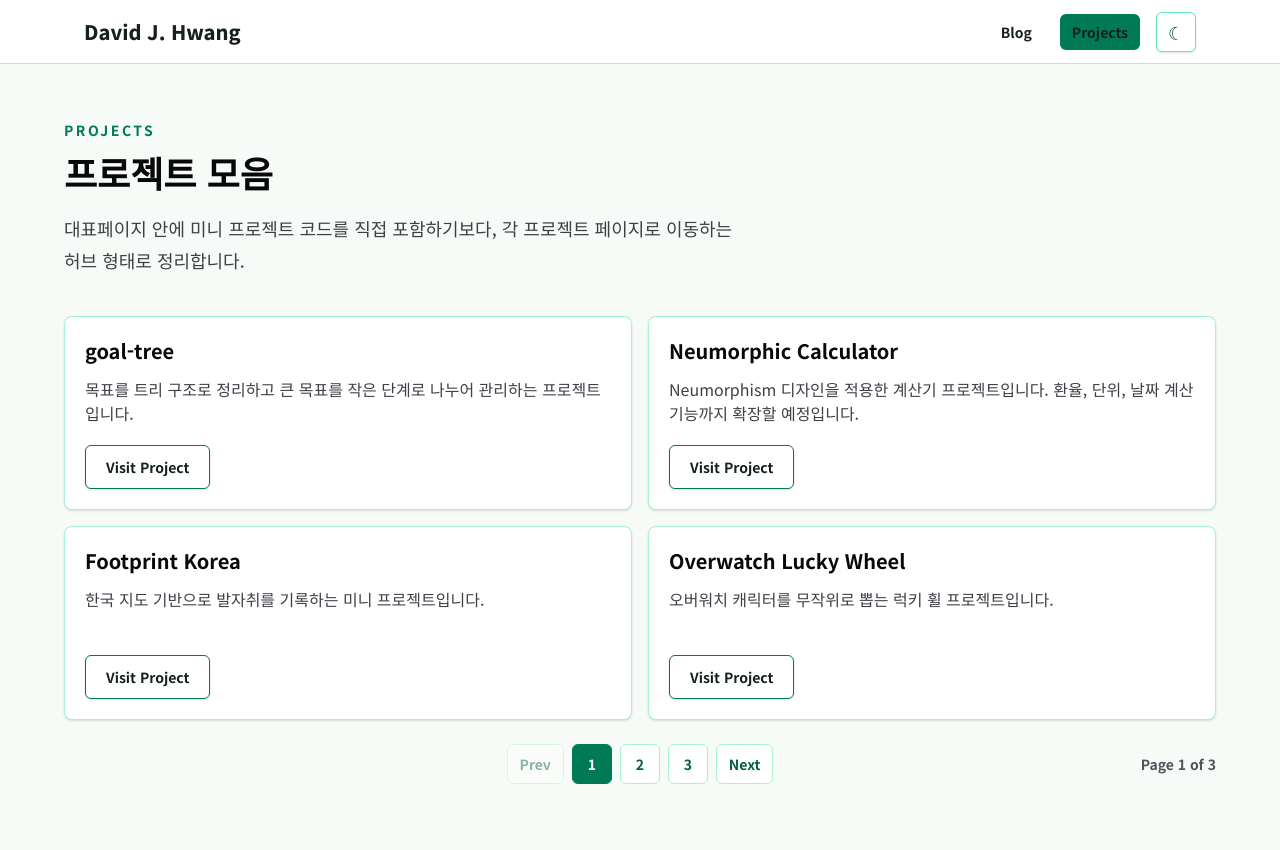
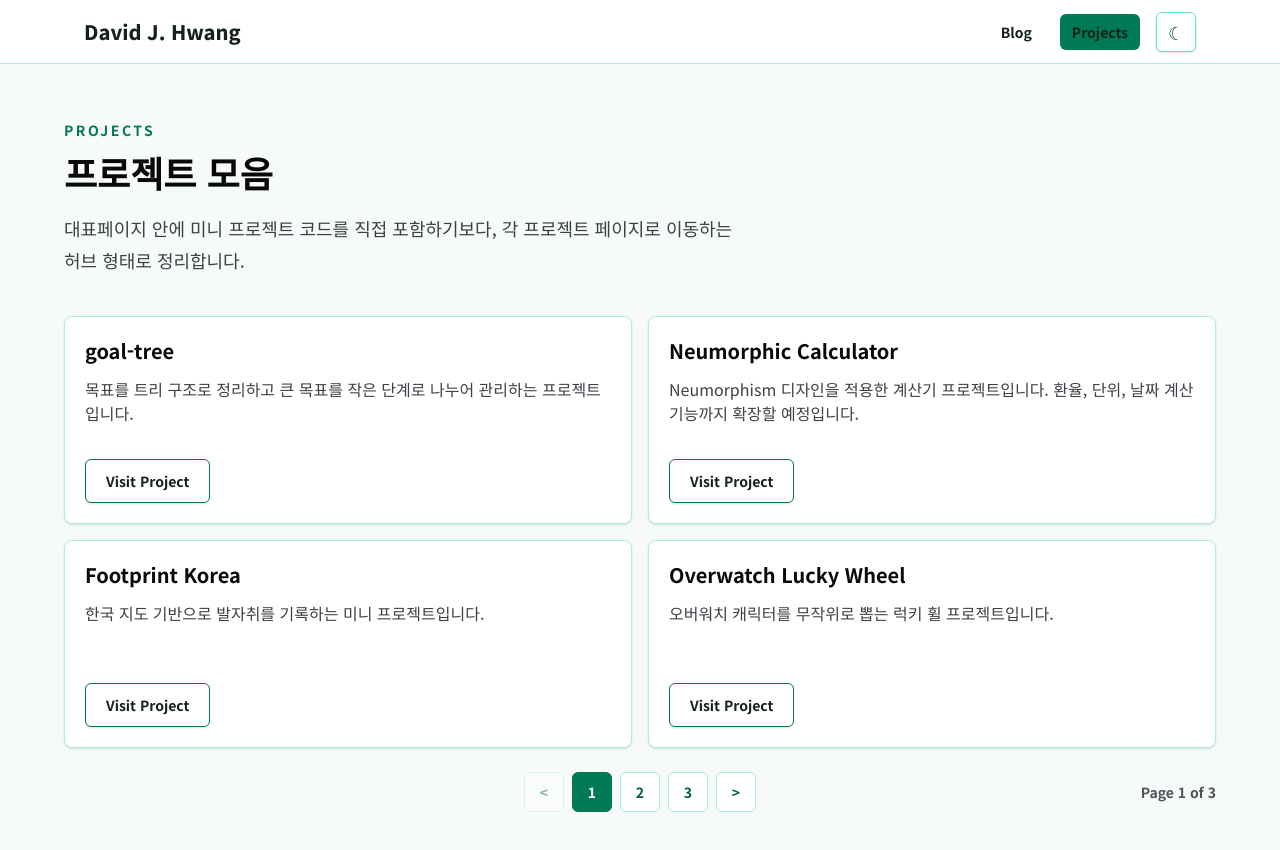
Before and after one commit to David-J-Hwang/David-J-Hwang.github.io, a Next.js app: page /projects in a window 1280 px wide. Shown: the top 850 px of the page. Built offline with nearby package versions, Linux system fonts and the light colour scheme.

Commit message:
Fix issue, layout of /projects page not being fixed when project link cards are less than two in one pagination

```diff
--- a/components/PaginatedProjects.jsx
+++ b/components/PaginatedProjects.jsx
@@ -4,6 +4,8 @@ import { useState } from "react";
 import QuickLink from "./QuickLink";
 
 const PROJECTS_PER_PAGE = 4;
+const PROJECT_CARD_CLASS =
+  "flex min-h-52 flex-col rounded-lg border border-emerald-200 bg-white p-5 shadow-sm transition hover:-translate-y-0.5 hover:shadow-md dark:border-emerald-900 dark:bg-zinc-950";
 
 export default function PaginatedProjects({ projects }) {
   const [currentPage, setCurrentPage] = useState(1);
@@ -13,6 +15,8 @@ export default function PaginatedProjects({ projects }) {
     startIndex,
     startIndex + PROJECTS_PER_PAGE,
   );
+  const emptySlots =
+    totalPages > 1 ? PROJECTS_PER_PAGE - visibleProjects.length : 0;
 
   function moveToPage(nextPage) {
     setCurrentPage(Math.min(Math.max(nextPage, 1), totalPages));
@@ -24,7 +28,7 @@ export default function PaginatedProjects({ projects }) {
         {visibleProjects.map((project) => (
           <article
             key={project.href}
-            className="rounded-lg border border-emerald-200 bg-white p-5 shadow-sm transition hover:-translate-y-0.5 hover:shadow-md dark:border-emerald-900 dark:bg-zinc-950"
+            className={PROJECT_CARD_CLASS}
           >
             <h2 className="text-xl font-bold text-zinc-950 dark:text-white">
               {project.title}
@@ -32,12 +36,19 @@ export default function PaginatedProjects({ projects }) {
             <p className="mt-3 min-h-12 text-zinc-700 dark:text-zinc-300">
               {project.description}
             </p>
-            <div className="mt-5">
+            <div className="mt-auto pt-5">
               <QuickLink href={project.href} variant="secondary">
                 Visit Project
               </QuickLink>
             </div>
           </article>
+        ))}
+        {Array.from({ length: emptySlots }, (_, index) => (
+          <article
+            key={`project-placeholder-${index}`}
+            aria-hidden="true"
+            className={`${PROJECT_CARD_CLASS} invisible pointer-events-none`}
+          />
         ))}
       </div>
 
@@ -49,10 +60,11 @@ export default function PaginatedProjects({ projects }) {
           <div aria-hidden="true" className="hidden sm:block" />
           <div className="flex flex-wrap justify-center gap-2">
             <PaginationButton
+              ariaLabel="이전 페이지"
               disabled={currentPage === 1}
               onClick={() => moveToPage(currentPage - 1)}
             >
-              Prev
+              {"<"}
             </PaginationButton>
             {Array.from({ length: totalPages }, (_, index) => {
               const pageNumber = index + 1;
@@ -75,10 +87,11 @@ export default function PaginatedProjects({ projects }) {
               );
             })}
             <PaginationButton
+              ariaLabel="다음 페이지"
               disabled={currentPage === totalPages}
               onClick={() => moveToPage(currentPage + 1)}
             >
-              Next
+              {">"}
             </PaginationButton>
           </div>
           <p className="text-center text-sm font-bold text-zinc-600 dark:text-zinc-300 sm:text-right">
@@ -90,13 +103,14 @@ export default function PaginatedProjects({ projects }) {
   );
 }
 
-function PaginationButton({ children, disabled, onClick }) {
+function PaginationButton({ ariaLabel, children, disabled, onClick }) {
   return (
     <button
       type="button"
+      aria-label={ariaLabel}
       onClick={onClick}
       disabled={disabled}
-      className="min-h-10 cursor-pointer rounded-md border border-emerald-200 bg-white px-3 text-sm font-bold text-emerald-800 transition hover:bg-emerald-50 focus:outline-none focus:ring-2 focus:ring-emerald-500 focus:ring-offset-2 disabled:cursor-not-allowed disabled:opacity-45 dark:border-emerald-900 dark:bg-zinc-950 dark:text-emerald-200 dark:hover:bg-emerald-950 dark:focus:ring-offset-zinc-950"
+      className="flex h-10 min-w-10 cursor-pointer items-center justify-center rounded-md border border-emerald-200 bg-white px-3 text-sm font-bold text-emerald-800 transition hover:bg-emerald-50 focus:outline-none focus:ring-2 focus:ring-emerald-500 focus:ring-offset-2 disabled:cursor-not-allowed disabled:opacity-45 dark:border-emerald-900 dark:bg-zinc-950 dark:text-emerald-200 dark:hover:bg-emerald-950 dark:focus:ring-offset-zinc-950"
     >
       {children}
     </button>
```
